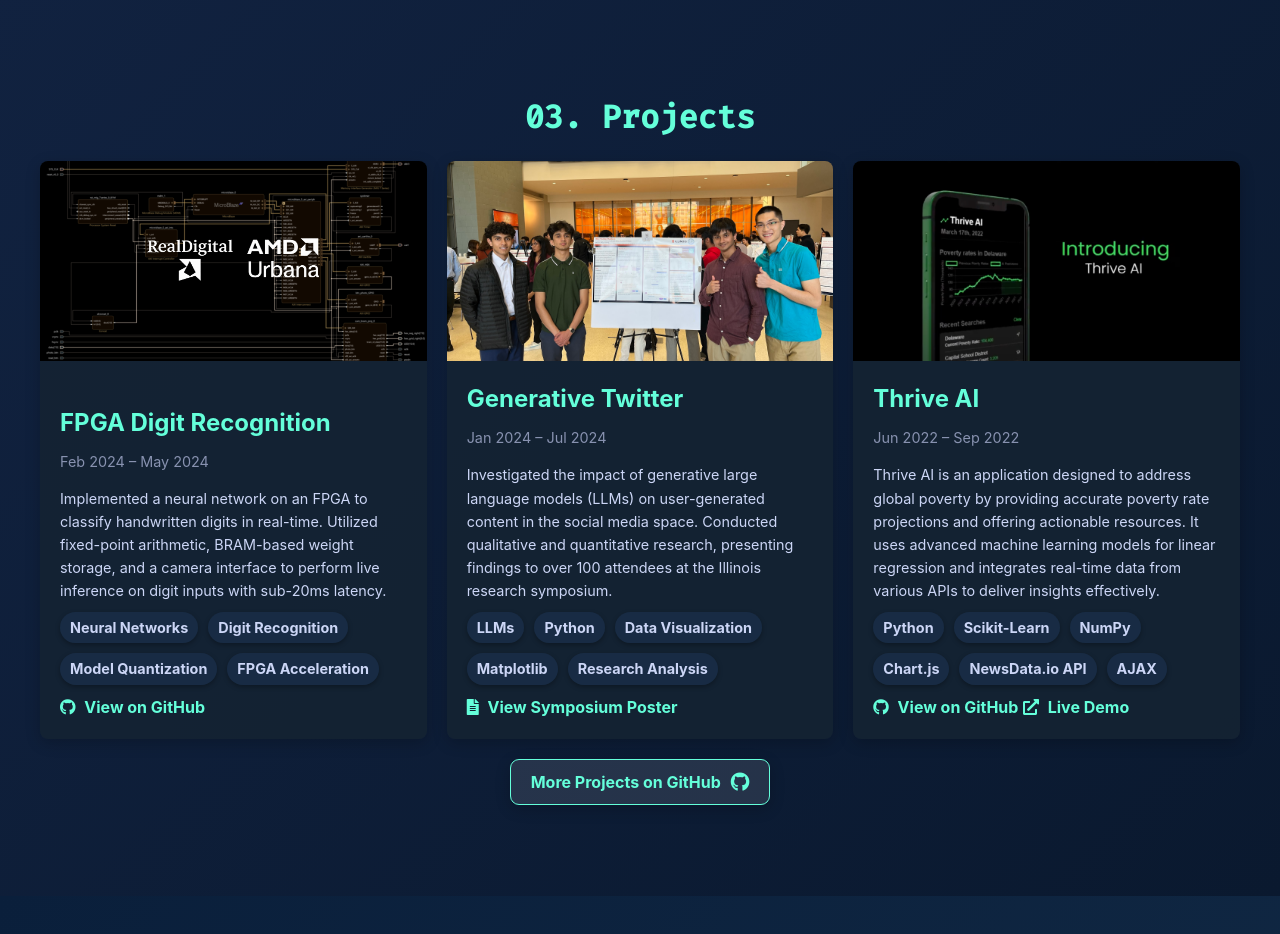
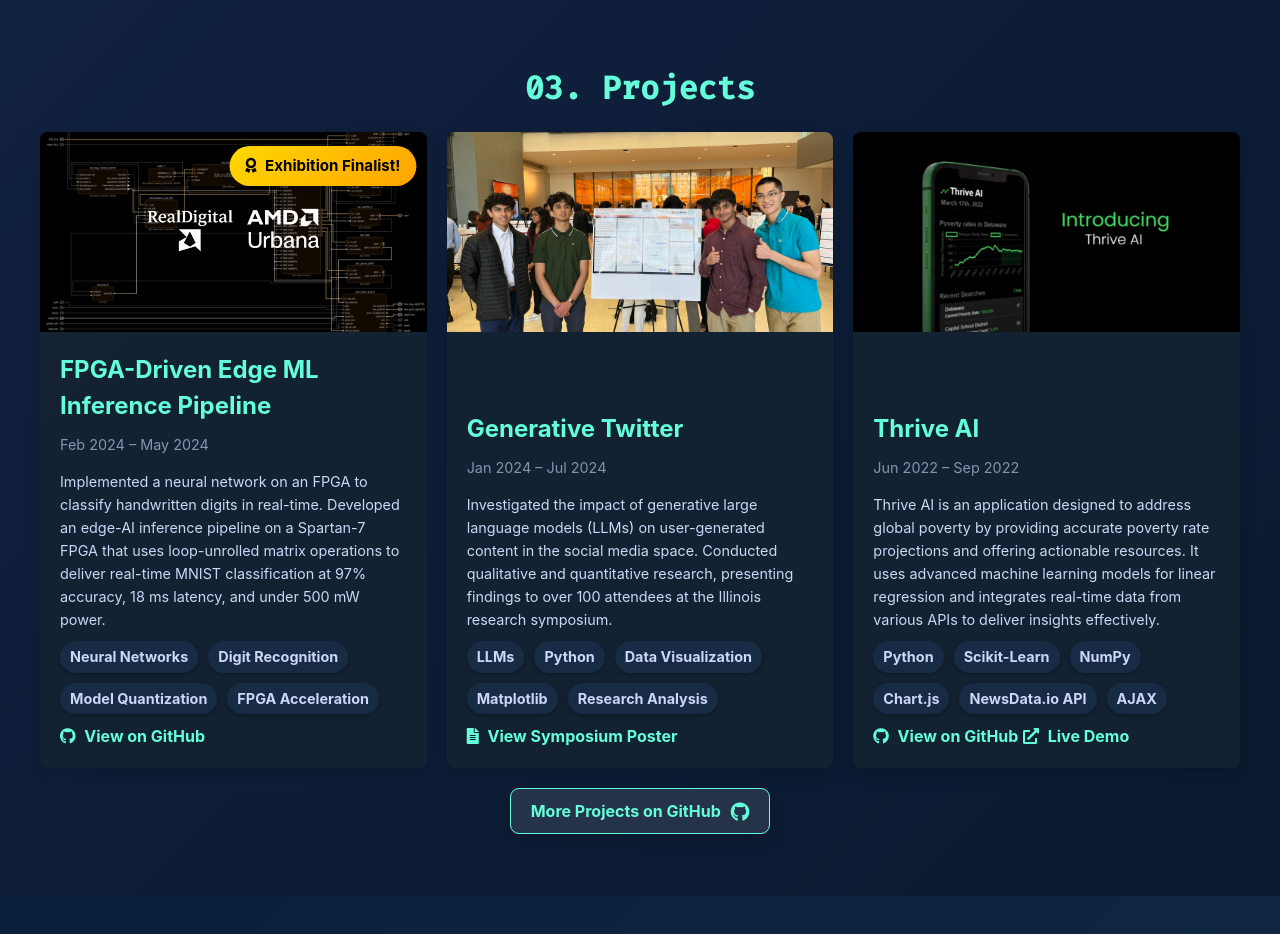
Before and after one commit to ved-tiwari/portfolio, a plain HTML site: page index.html in a window 1280 px wide. Shown: the part 2660-3594 px from the top of the page. Drawn offline with Linux system fonts and the light colour scheme; a web font is replaced by a local one.

Commit message:
Added Banner

```diff
--- a/index.html
+++ b/index.html
@@ -12,6 +12,43 @@
   <link href="https://cdnjs.cloudflare.com/ajax/libs/font-awesome/5.15.4/css/all.min.css" rel="stylesheet">
 
   <style>
+    .project-card {
+      position: relative;
+    }
+
+    .finalist-badge {
+      position: absolute;
+      top: 15px;
+      right: 15px;
+      background: linear-gradient(135deg, #ffd700, #ffa500);
+      color: #000;
+      padding: 8px 15px;
+      border-radius: 20px;
+      font-size: 0.9em;
+      font-weight: bold;
+      display: flex;
+      align-items: center;
+      gap: 8px;
+      box-shadow: 0 2px 10px rgba(0, 0, 0, 0.2);
+      z-index: 2;
+      animation: pulse 2s infinite;
+    }
+
+    .finalist-badge i {
+      color: #000;
+    }
+
+    @keyframes pulse {
+      0% {
+        transform: scale(1);
+      }
+      50% {
+        transform: scale(1.05);
+      }
+      100% {
+        transform: scale(1);
+      }
+    }
   </style>
 
 </head>
@@ -67,9 +104,7 @@
         </div>
         <div class="profile-container">
           <div class="glowing-ring"></div>
-          <img
-            src="profile.jpeg"
-            alt="LinkedIn Profile Picture" class="profile-pic" />
+          <img src="profile.jpeg" alt="LinkedIn Profile Picture" class="profile-pic" />
         </div>
     </section>
 
@@ -92,12 +127,14 @@
         <div class="experience-item">
           <h3>
             Siebel School for Computing and Data Science, UIUC
-            <span class="experience-role">Course Assistant & Staff Lead — CS225 (Data Structures and Algorithms in C++)</span>
+            <span class="experience-role">Course Assistant & Staff Lead — CS225 (Data Structures and Algorithms in
+              C++)</span>
           </h3>
           <span class="experience-duration">Jan. 2025 – Present</span>
           <span class="experience-location">Urbana-Champaign, IL</span>
           <p>
-            Assisted students with core C++ concepts and projects during office hours. Led efforts to scale and improve course infrastructure, positively impacting over 1,400 students.
+            Assisted students with core C++ concepts and projects during office hours. Led efforts to scale and improve
+            course infrastructure, positively impacting over 1,400 students.
           </p>
         </div>
 
@@ -109,7 +146,9 @@
           <span class="experience-duration">Jun. 2024 – Aug. 2024</span>
           <span class="experience-location">Wilmington, DE</span>
           <p>
-            Developed a full-stack tool and SpringBoot API to automate cloud migration, reducing deployment times from several days to under 2 hours. Migrated 22% of all organization apps, streamlining infrastructure across CF cloud pools.
+            Developed a full-stack tool and SpringBoot API to automate cloud migration, reducing deployment times from
+            several days to under 2 hours. Migrated 22% of all organization apps, streamlining infrastructure across CF
+            cloud pools.
           </p>
         </div>
 
@@ -126,13 +165,18 @@
       <div class="projects-content">
         <!-- Project 3 (FPGA Digit Recognition) -->
         <div class="project-card">
+          <div class="finalist-badge">
+            <i class="fas fa-award"></i>
+            <span>Exhibition Finalist!</span>
+          </div>
           <img src="realDigital.png" alt="FPGA Digit Recognition" class="project-image" />
           <div class="project-details">
-            <h3>FPGA Digit Recognition</h3>
+            <h3>FPGA-Driven Edge ML Inference Pipeline</h3>
             <span class="project-duration">Feb 2024 – May 2024</span>
             <p>
-              Implemented a neural network on an FPGA to classify handwritten digits in real-time. Utilized fixed-point arithmetic,
-              BRAM-based weight storage, and a camera interface to perform live inference on digit inputs with sub-20ms latency.
+              Implemented a neural network on an FPGA to classify handwritten digits in real-time. Developed an edge-AI
+              inference pipeline on a Spartan-7 FPGA that uses loop-unrolled matrix operations to deliver real-time
+              MNIST classification at 97% accuracy, 18 ms latency, and under 500 mW power.
             </p>
             <ul class="tech-list">
               <li>Neural Networks</li>
@@ -152,7 +196,9 @@
             <h3>Generative Twitter</h3>
             <span class="project-duration">Jan 2024 – Jul 2024</span>
             <p>
-              Investigated the impact of generative large language models (LLMs) on user-generated content in the social media space. Conducted qualitative and quantitative research, presenting findings to over 100 attendees at the Illinois research symposium.
+              Investigated the impact of generative large language models (LLMs) on user-generated content in the social
+              media space. Conducted qualitative and quantitative research, presenting findings to over 100 attendees at
+              the Illinois research symposium.
             </p>
             <ul class="tech-list">
               <li>LLMs</li>
@@ -161,7 +207,8 @@
               <li>Matplotlib</li>
               <li>Research Analysis</li>
             </ul>
-            <a href="https://media.licdn.com/dms/document/media/v2/D4D2DAQG1--fH3r3Kjg/profile-treasury-document-pdf-analyzed/profile-treasury-document-pdf-analyzed/0/1716391173764?e=1736985600&v=beta&t=4WSBc5qe4R6anS_ro_1JC2R3s_MVjfQQe8Ih6cNkzps" target="_blank" class="project-link">
+            <a href="https://media.licdn.com/dms/document/media/v2/D4D2DAQG1--fH3r3Kjg/profile-treasury-document-pdf-analyzed/profile-treasury-document-pdf-analyzed/0/1716391173764?e=1736985600&v=beta&t=4WSBc5qe4R6anS_ro_1JC2R3s_MVjfQQe8Ih6cNkzps"
+              target="_blank" class="project-link">
               <i class="fas fa-file-alt"></i> View Symposium Poster
             </a>
           </div>
@@ -173,7 +220,8 @@
             <h3>Thrive AI</h3>
             <span class="project-duration">Jun 2022 – Sep 2022</span>
             <p>
-              Thrive AI is an application designed to address global poverty by providing accurate poverty rate projections
+              Thrive AI is an application designed to address global poverty by providing accurate poverty rate
+              projections
               and offering actionable resources. It uses advanced machine learning models for linear regression and
               integrates real-time data from various APIs to deliver insights effectively.
             </p>
```
